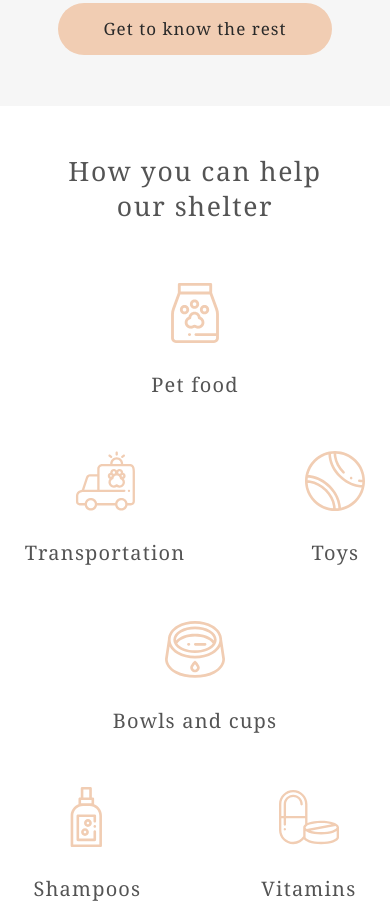
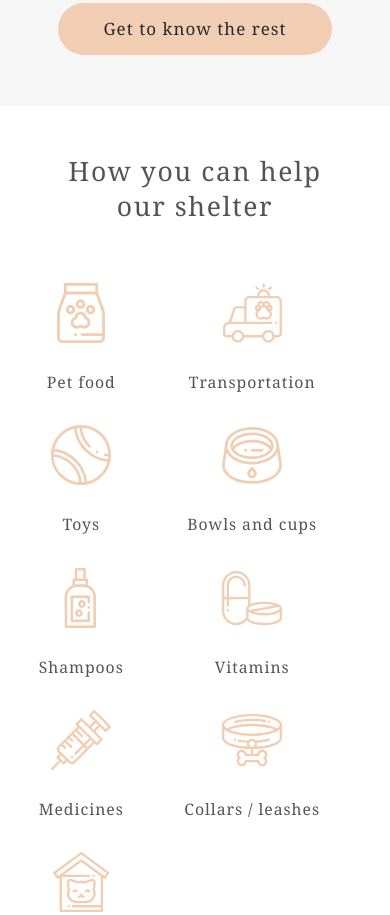
Before and after one commit to shums89/shelter, a website built with webpack: page shelter/src/index.html in a window 390 px wide. Shown: the part 2559-3474 px from the top of the page. Built offline with nearby package versions, Linux system fonts and the light colour scheme; files whose address does not match are found by name.

Commit message:
feat: add responsive for help

```diff
--- a/shelter/src/index.html
+++ b/shelter/src/index.html
@@ -64,7 +64,7 @@
         </div>
       </section>
       <section class="page__help help" id="help">
-        <div class="help__container">
+        <div class="help__container help__container_narrow">
           <h2 class="help__title section-title">How you can help<br>our shelter</h2>
           <ul class="help__list">
             <li class="help__item">
--- a/shelter/src/scss/index.scss
+++ b/shelter/src/scss/index.scss
@@ -283,25 +283,39 @@
     justify-content: center;
     align-items: center;
     flex-wrap: wrap;
-    gap: rem(55) rem(120);
+
+    @include adaptiveValue('column-gap', 120, 60, $containerWidth, 768, 2);
+    @include adaptiveValue('column-gap', 60, 30, 768, 320);
+
+    @include adaptiveValue('row-gap', 55, 30, 768, 320, 1);
+
+    @media (max-width: em($tabletWidth)) {
+      justify-content: flex-start;
+    }
   }
   // .help__item
   &__item {
+    width: auto;
     display: flex;
     flex-direction: column;
     align-items: center;
     gap: rem(30);
     color: $colorPrimary;
+
+    @media (max-width: em(870)) {
+      @include adaptiveValue('width', 170, 130, 768, 320, 1);
+    }
   }
   // .help__item-name
   &__item-name {
     font-family: $fontFamily;
     font-weight: 400;
-    font-size: rem(20);
     line-height: 115%;
     letter-spacing: 0.06em;
     text-align: center;
     color: $colorDarkL;
+
+    @include adaptiveValue('font-size', 20, 15, 768, 320, 1);
   }
 }
 
```
